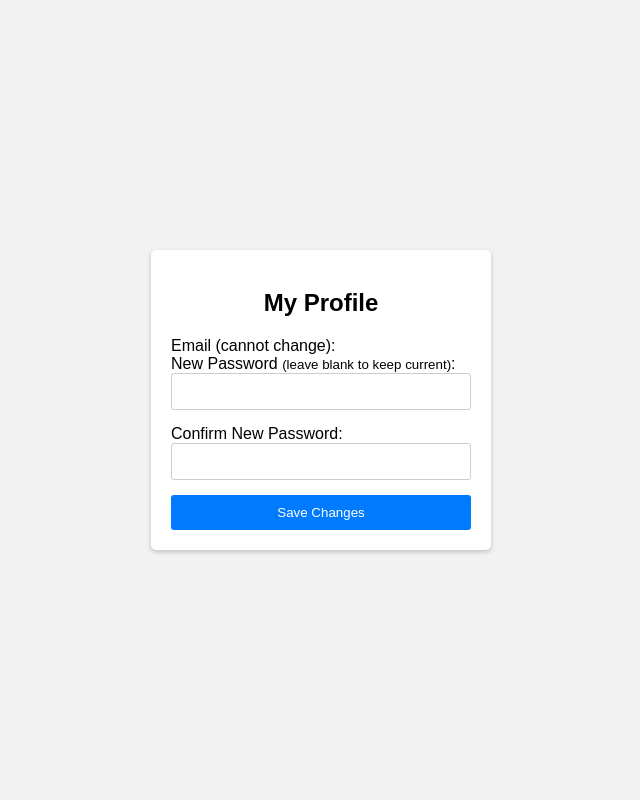
After one commit to daxpatel2/NittanyBusinessSimulation, a Flask app: page /profile in a window 1280 px wide. The commit adds this page. Shown: the whole page, without its empty margins (319-959 px from the left). Run offline with Flask 3, Linux system fonts and the light colour scheme; the visitor is signed in with stand-in values (Sample User, id 1); data that the repository does not hold is empty; some libraries are stand-ins or nearby versions.

Commit message:
added profile updates

```diff
--- a/app.py
+++ b/app.py
@@ -59,7 +59,6 @@ def register():
 
     # Only run this logic on POST
     if request.method == 'POST':
-        username         = request.form['username']
         email            = request.form['email']
         password         = request.form['password']
         confirm_password = request.form['confirm_password']
@@ -68,12 +67,14 @@ def register():
         # 1) password check
         if password != confirm_password:
             message = "Passwords do not match. Please try again."
+            return render_template('register.html', message=message)
 
         else:
             # 2) try to add new user
             created = add_user_to_database(email, password)
             if not created:
                 message = f"An account with {email} already exists."
+                return render_template('register.html', message=message)
             else:
                 # 3) success → set up session & redirect
                 session['email'] = email
@@ -89,11 +90,6 @@ def register():
                 elif role == 'seller':
                     cursor.execute(
                         "INSERT INTO sellers(email) VALUES (%s) ON CONFLICT DO NOTHING",
-                        (email,)
-                    )
-                else:  # helpdesk
-                    cursor.execute(
-                        "INSERT INTO helpdesk(email) VALUES (%s) ON CONFLICT DO NOTHING",
                         (email,)
                     )
                 conn.commit()
@@ -303,6 +299,62 @@ def checkout(seller_email, listing_id):
                            product=product,
                            cards=cards)
 
+@app.route('/profile', methods=['GET', 'POST'])
+def profile():
+    email = session['email']
+    conn, cursor = connect()
+
+    # Fetch current profile info (excluding password!)
+    cursor.execute("""
+      SELECT *
+        FROM users
+       WHERE email = %s
+    """, (email,))
+    user = cursor.fetchone() or (None, None, None)
+    cursor.close()
+    conn.close()
+
+    if request.method == 'POST':
+        new_password  = request.form['new_password']
+        confirm_pw    = request.form['confirm_password']
+        hashed = None
+
+        # 1) If they typed a new password, make sure it matches
+        if new_password:
+            if new_password != confirm_pw:
+                flash("Passwords don’t match.", "error")
+                return render_template('profile.html',
+                           email=email)
+            hashed = hash_password(new_password)
+
+        # 2) Build your UPDATE statement dynamically
+        updates = []
+        params  = []
+
+        if hashed:
+            updates.append("password = %s")
+            params.append(hashed)
+
+        # nothing to do?
+        if updates:
+            sql = "UPDATE users SET " + ", ".join(updates) + " WHERE email = %s"
+            params.append(email)
+
+            conn, cursor = connect()
+            cursor.execute(sql, tuple(params))
+            conn.commit()
+            cursor.close()
+            conn.close()
+
+            flash("Profile updated!", "success")
+
+        return redirect(url_for('profile'))
+
+    # GET → render form with existing values
+    return render_template('profile.html',
+                           email=email)
+
+
 
 # Route to show product details, including seller's average rating
 @app.route('/product/<seller_email>/<int:listing_id>')
--- a/database_queries.py
+++ b/database_queries.py
@@ -7,7 +7,7 @@ def connect():
     try:
         conn = psycopg2.connect(
             dbname="postgres",
-            user="adon",
+            user="postgres",
             password="1234",
             host="localhost",
             port="5432"
--- a/templates/buyers.html
+++ b/templates/buyers.html
@@ -52,6 +52,9 @@
 
     <a href="{{ url_for('search_products_route') }}" class="btn-primary">Search Products</a>
 
+      <!-- view my profile -->
+      <a href="{{ url_for('profile') }}">My Profile</a>
+
     <!-- browse products -->
     <a href="{{ url_for('categories') }}">Browse Products</a>
 
--- a/templates/mainpage.html
+++ b/templates/mainpage.html
@@ -59,7 +59,7 @@
     </form>
       <br>
       <a href="/register">
-          Dont have an account?
+          Dont have an account? Create one
       </a>
   </div>
 
--- /dev/null
+++ b/templates/profile.html
@@ -0,0 +1,90 @@
+<!DOCTYPE html>
+<html lang="en">
+<head>
+  <meta charset="UTF-8">
+  <title>Your Profile</title>
+  <style>
+    body {
+      font-family: Arial, sans-serif;
+      background: #f2f2f2;
+      margin: 0;
+      padding: 0;
+      display: flex;
+      justify-content: center;
+      align-items: center;
+      height: 100vh;
+    }
+    .profile-container {
+      background: #fff;
+      padding: 20px;
+      border-radius: 5px;
+      box-shadow: 0 2px 5px rgba(0,0,0,0.2);
+      width: 300px;
+    }
+    .profile-container h2 {
+      text-align: center;
+      margin-bottom: 20px;
+    }
+    .profile-container form {
+      display: flex;
+      flex-direction: column;
+    }
+    .profile-container input[type="text"],
+    .profile-container input[type="email"],
+    .profile-container input[type="password"] {
+      padding: 10px;
+      margin-bottom: 15px;
+      border: 1px solid #ccc;
+      border-radius: 3px;
+    }
+    .profile-container button {
+      padding: 10px;
+      background: #007bff;
+      border: none;
+      color: #fff;
+      border-radius: 3px;
+      cursor: pointer;
+    }
+    .profile-container button:hover {
+      background: #0056b3;
+    }
+    .profile-container .switch-link {
+      text-align: center;
+      margin-top: 10px;
+    }
+    .profile-container .switch-link a {
+      color: #007bff;
+      text-decoration: none;
+    }
+    .profile-container .switch-link a:hover {
+      text-decoration: underline;
+    }
+  </style>
+</head>
+<body>
+  <div class="profile-container">
+    <h2>My Profile</h2>
+    <form method="post" action="{{ url_for('profile') }}">
+      <label>Email (cannot change):</label>
+
+      <label>New Password <small>(leave blank to keep current)</small>:</label>
+      <input type="password" name="new_password">
+
+      <label>Confirm New Password:</label>
+      <input type="password" name="confirm_password">
+
+      <button type="submit">Save Changes</button>
+    </form>
+
+    {% with messages = get_flashed_messages(with_categories=true) %}
+      {% if messages %}
+        <ul class="flashes">
+        {% for category, msg in messages %}
+          <li class="{{ category }}">{{ msg }}</li>
+        {% endfor %}
+        </ul>
+      {% endif %}
+    {% endwith %}
+  </div>
+</body>
+</html>
```
Also changed, not shown: templates/register.html (+35 -2 lines).
